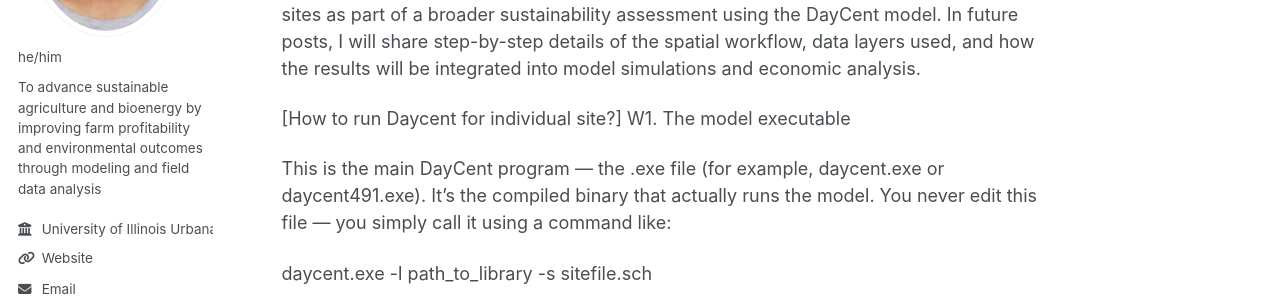
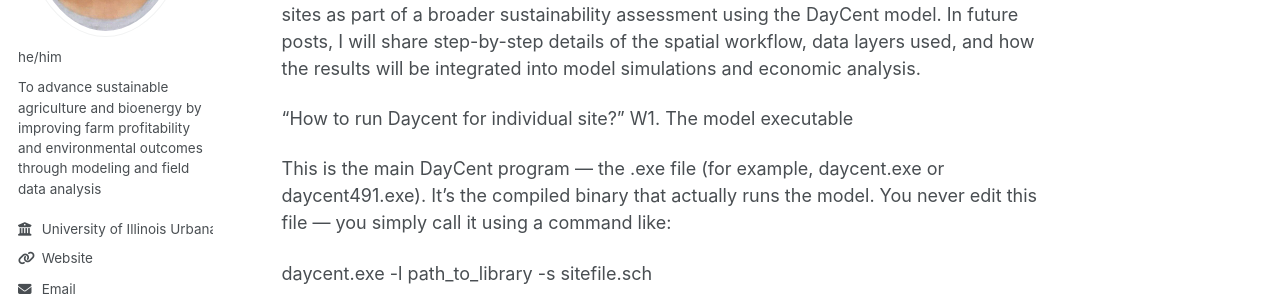
Before and after one commit to marshadu/marshadu.github.io, a Jekyll site: the page built from _posts/2025-10-06-Identifying Marginal Lands for Switchgrass Production.md, in a window 1280 px wide and 900 px high. Shown: the part 330-630 px from the top of the window. Built offline with Jekyll 4.4.1, drawn with Linux system fonts in a browser that asks for light colours; some web fonts are replaced.

```diff
--- a/_posts/2025-10-06-Identifying Marginal Lands for Switchgrass Production.md
+++ b/_posts/2025-10-06-Identifying Marginal Lands for Switchgrass Production.md
@@ -6,7 +6,7 @@ tags: [Switchgrass, Marginal Lands, GIS, DayCent, Bioenergy]
 
 I am currently working on identifying marginal lands suitable for switchgrass production across Illinois. This project combines long-term cropland data, soil characteristics, and productivity indices to pinpoint areas with limited potential for conventional crops but strong suitability for perennial bioenergy grasses. The goal is to map and evaluate these sites as part of a broader sustainability assessment using the DayCent model. In future posts, I will share step-by-step details of the spatial workflow, data layers used, and how the results will be integrated into model simulations and economic analysis.
 
-[How to run Daycent for individual site?]
+"How to run Daycent for individual site?"
 W1. The model executable
 
 This is the main DayCent program — the .exe file (for example, daycent.exe or daycent491.exe).
```
